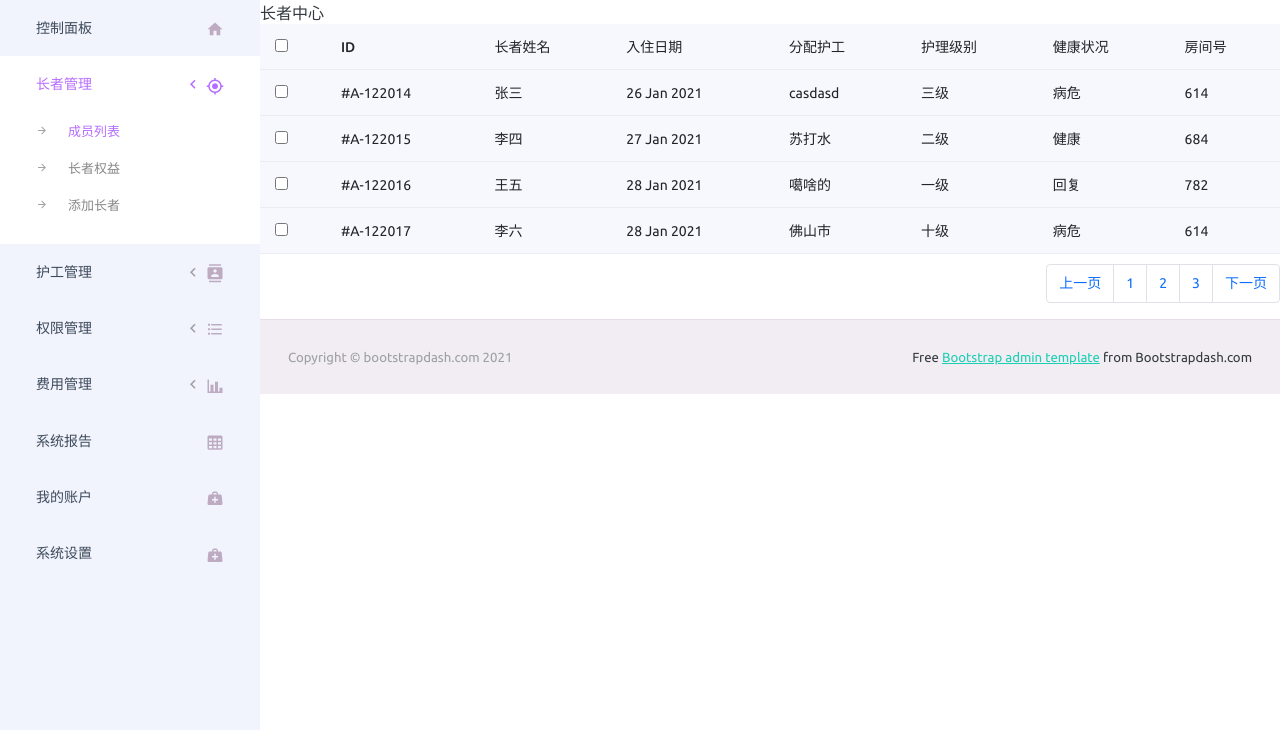
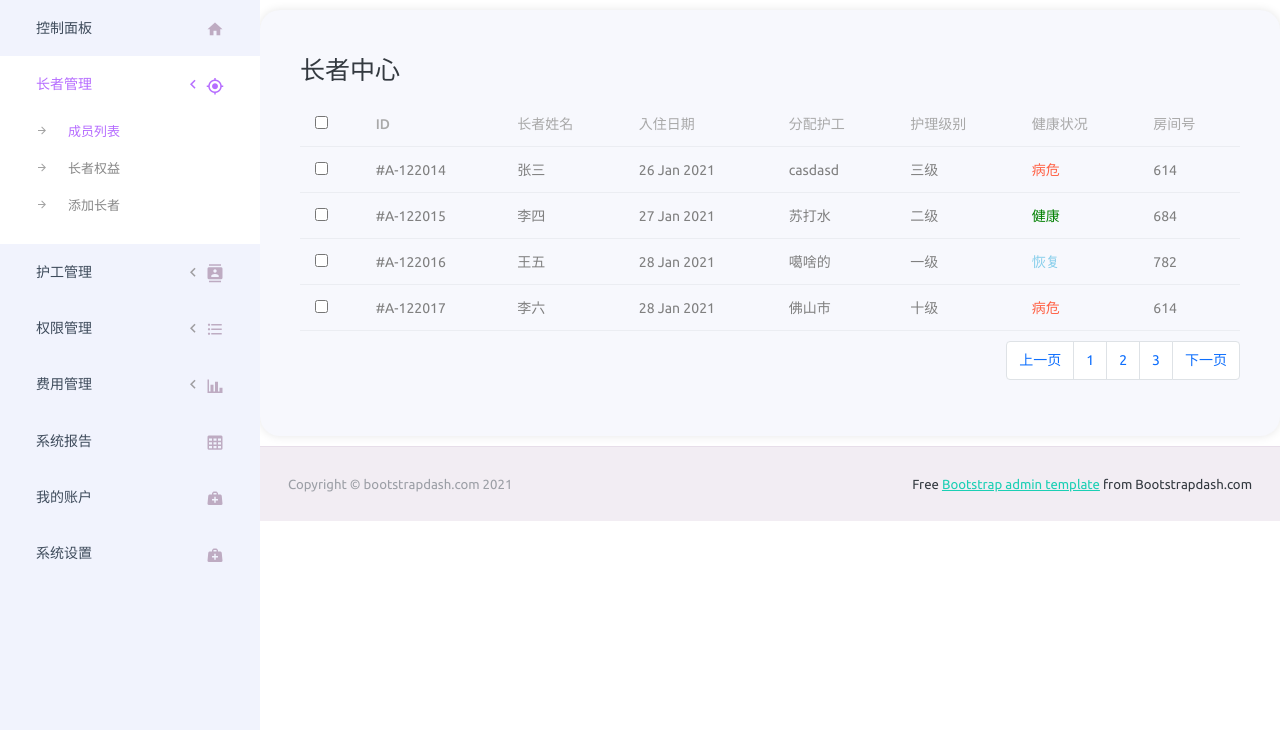
Before and after one commit to hnlxy/SmartEyeWeb, a Flask app: page /pages/elderly-management/elderly-member in a window 1280 px wide. Shown: the part 70-800 px from the top of the page. Run offline with Flask 3, Linux system fonts and the light colour scheme; some libraries are stand-ins or nearby versions.

Commit message:
更新长者中心

```diff
--- a/blueprints/elderly/elderly_member.py
+++ b/blueprints/elderly/elderly_member.py
@@ -7,7 +7,7 @@ def elderly_member():
     results = [
         ("#A-122014","张三","26 Jan 2021","casdasd","三级","病危","614"),
         ("#A-122015","李四","27 Jan 2021","苏打水","二级","健康","684"),
-        ("#A-122016","王五","28 Jan 2021","噶啥的","一级","回复","782"),
+        ("#A-122016","王五","28 Jan 2021","噶啥的","一级","恢复","782"),
         ("#A-122017","李六","28 Jan 2021","佛山市","十级","病危","614"),
     ]
     return render_template('pages/elderly-management/elderly-member.html', results=results)
--- a/templates/pages/elderly-management/elderly-member.html
+++ b/templates/pages/elderly-management/elderly-member.html
@@ -1,8 +1,6 @@
 {%extends "base.html" %}
+{%block title%}长者中心{%endblock title%}
 {%block content%}
-{%block title%}长者中心{% endblock title %}
-
-
 <style>
 .pagination-container {
   display: flex;
@@ -11,10 +9,24 @@
 }
 .table{
     background-color: #f7f8fd;
+    color: #808080; /* 设置字体颜色为浅灰色 */
+}
+
+.container{
+  width: 100%;
+        margin: 10px auto;
+        background-color: #f7f8fd;
+        padding: 40px;
+        box-shadow: 0 0 10px rgba(0, 0, 0, 0.1);
+        border-radius: 20px;
+}
+.table  thead{
+  color: #A9A9A9;
 }
 </style>
 
-
+<div class="container">
+  <div style="font-size: 25px; margin-bottom: 15px">长者中心</div>
   <div class="table-responsive">
     <table class="table">
       <thead>
@@ -43,7 +55,9 @@
           <td>{{ result[2] }}</td>
           <td>{{ result[3] }}</td>
           <td>{{ result[4] }}</td>
-         <td>{{ result[5] }}</td>
+          <td style="color: {% if result[5] == '健康' %}green{% elif result[5] == '恢复' %}skyblue{% elif result[5] == '病危' %}Tomato{% endif %};">
+            {{ result[5] }}
+            </td>
           <td>{{ result[6] }}</td>
         </tr>
           {% endfor %}
@@ -71,6 +85,7 @@
       </ul>
     </nav>
   </div>
+</div>
 
 <script src="{{ url_for('static', filename='assets/js/TableCheckboxController.js') }}"></script>
 
```
Lines whose indentation alone changed are shown as unchanged.
